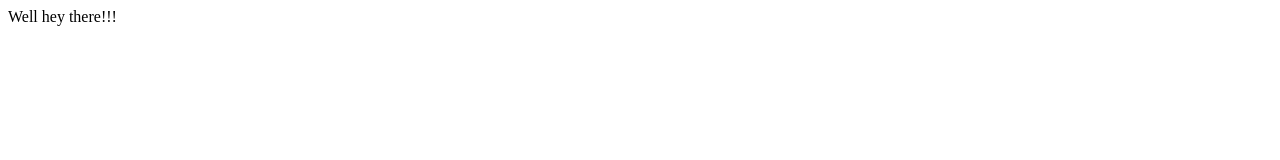
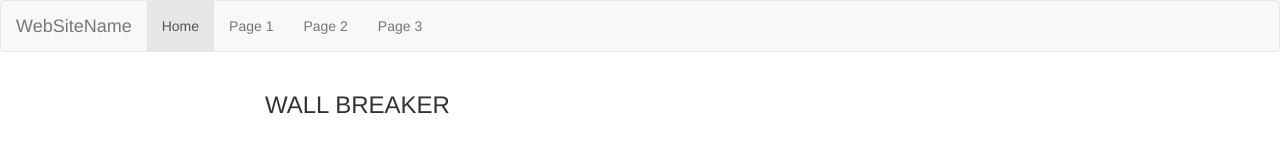
Before and after one commit to budhathokg1/Wall-Breaker, a website: page src/index.html in a window 1280 px wide. Drawn offline with nearby package versions, Linux system fonts and the light colour scheme.

Commit message:
initial setup of index.html

```diff
--- a/src/index.html
+++ b/src/index.html
@@ -1,10 +1,42 @@
 <!DOCTYPE html>
-<html>
-  <head>
-    <meta charset="utf-8">
-    <title></title>
-  </head>
-  <body>
-    Well hey there!!!
-  </body>
+<html lang="en">
+<head>
+  <title>Bootstrap Example</title>
+  <meta charset="utf-8">
+  <meta name="viewport" content="width=device-width, initial-scale=1">
+  <link rel="stylesheet" href="https://maxcdn.bootstrapcdn.com/bootstrap/3.3.7/css/bootstrap.min.css">
+  <script src="https://ajax.googleapis.com/ajax/libs/jquery/3.2.1/jquery.min.js"></script>
+  <script src="https://maxcdn.bootstrapcdn.com/bootstrap/3.3.7/js/bootstrap.min.js"></script>
+</head>
+<body>
+  <nav class="navbar navbar-default">
+    <div class="container-fluid">
+      <div class="navbar-header">
+        <a class="navbar-brand" href="#">WebSiteName</a>
+      </div>
+      <ul class="nav navbar-nav">
+        <li class="active"><a href="#">Home</a></li>
+        <li><a href="#">Page 1</a></li>
+        <li><a href="#">Page 2</a></li>
+        <li><a href="#">Page 3</a></li>
+      </ul>
+    </div>
+  </nav>
+
+<div class="container">
+  <div class="row">
+    <div class="col-sm-2">
+
+    </div>
+    <div class="col-sm-8">
+      <h3>WALL BREAKER</h3>
+
+    </div>
+    <div class="col-sm-2">
+
+    </div>
+  </div>
+</div>
+
+</body>
 </html>
```
